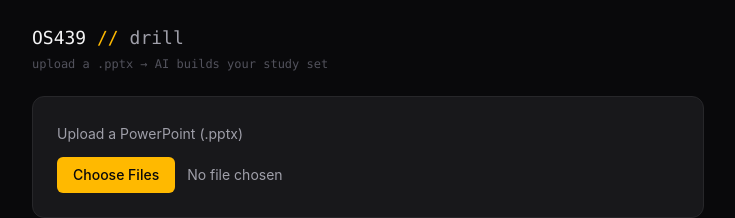
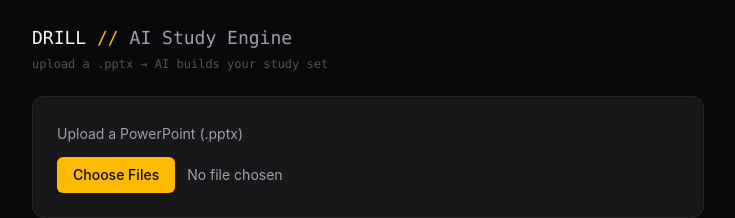
Before and after one commit to ybelai2/os439-frontend, a React (Vite) app: page / in a window 1280 px wide. Shown: the top 218 px of the page, without its empty margins (272-1007 px from the left). Built offline with nearby package versions, Linux system fonts and the light colour scheme.

Commit message:
Update header text from 'OS439' to 'DRILL'

```diff
--- a/src/App.jsx
+++ b/src/App.jsx
@@ -39,7 +39,7 @@ function App() {
   return (
     <div className="min-h-screen text-zinc-200 px-4 py-6">
       <div className="max-w-2xl mx-auto">
-        <div className="font-mono text-lg text-zinc-100 mb-1">OS439 <span className="text-amber-400">//</span> <span className="text-zinc-400">drill</span></div>
+        <div className="font-mono text-lg text-zinc-100 mb-1">DRILL <span className="text-amber-400">//</span> <span className="text-zinc-400">AI Study Engine</span></div>
         <div className="text-xs text-zinc-600 font-mono mb-6">upload a .pptx &rarr; AI builds your study set</div>
 
         {!data && (
```
